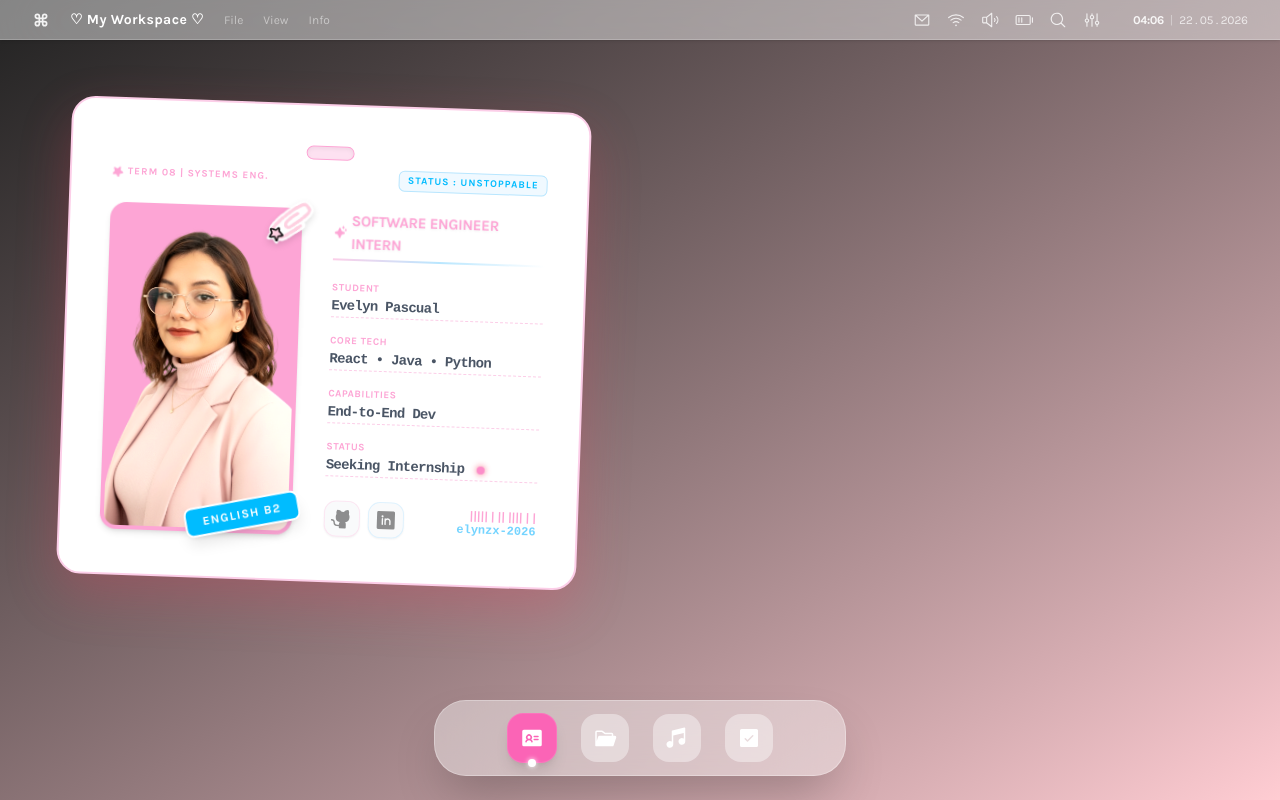
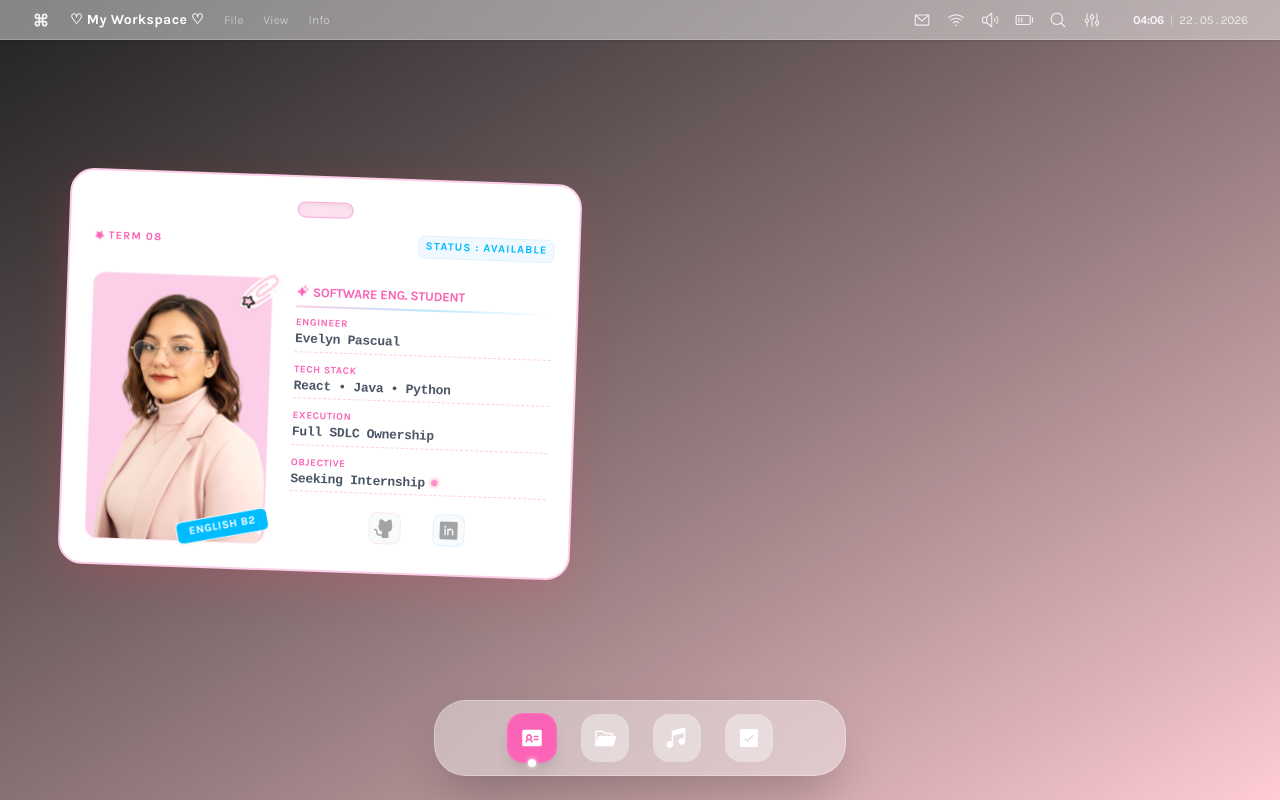
Before and after one commit to elynzx/elynzx-workspace, a React (Vite) app: page / in a window 1280 px wide. Built offline with nearby package versions, Linux system fonts and the light colour scheme.

Commit message:
feat: update IdCard component with new user profile details and improved styling

```diff
--- a/src/features/id-card/IdCard.tsx
+++ b/src/features/id-card/IdCard.tsx
@@ -8,127 +8,120 @@ import ProfilePhoto from "../../assets/ProfilePhoto/Profile_02.png";
 import PaperClip from "../../assets/stickers/paperClip.png";
 
 const idData = {
-  season: "TERM 08 | SYSTEMS ENG.",
-  greeting: "STATUS : UNSTOPPABLE",
-  role: "Software Engineer Intern",
+  season: "TERM 08",
+  greeting: "STATUS : AVAILABLE",
+  role: "Software Eng. Student",
   photo: ProfilePhoto,
   socials: {
     github: "https://github.com",
     linkedin: "https://linkedin.com",
   },
   details: [
-    { label: "Student", value: "Evelyn Pascual" },
-    { label: "Core Tech", value: "React • Java • Python" },
-    { label: "capabilities", value: "End-to-End Dev" },
-    { label: "Status", value: "Seeking Internship", isOnline: true },
+    { label: "Engineer", value: "Evelyn Pascual" },
+    { label: "Tech Stack", value: "React • Java • Python" },
+    { label: "Execution", value: "Full SDLC Ownership", hideOnMobile: true },
+    { label: "Objective", value: "Seeking Internship", isOnline: true },
   ],
 };
 
 export const IdCard = () => {
   return (
-    <div className="absolute top-16 left-6 md:left-16 z-40 rotate-2 text-gray-600 bg-white to-gray-200 w-[90%] max-w-100 md:max-w-130 py-10 px-6 md:px-10 rounded-3xl shadow-[0_20px_50px_rgba(244,63,94,0.25)] border-2 border-pink-200 flex flex-col overflow-hidden pointer-events-auto cursor-grab active:cursor-grabbing select-none">
+    <div className="absolute top-[20%] left-1/2 -translate-x-1/2 md:left-16 md:translate-x-0 z-40 rotate-1 md:rotate-2 text-gray-600 bg-white w-[94%] max-w-85 md:max-w-lg py-4 md:py-6 px-4 md:px-6 rounded-2xl md:rounded-3xl shadow-[0_15px_40px_rgba(244,63,94,0.18)] border-2 border-pink-200 flex flex-col overflow-hidden pointer-events-auto cursor-grab active:cursor-grabbing select-none">
+      <div className="flex flex-col items-center w-full gap-1.5 mb-2.5 md:mb-4">
+        <div className="w-10 h-2 md:h-4 md:w-14 bg-pink-200/60 rounded-full border border-pink-300 shadow-inner" />
 
-      <div className="flex flex-col items-center w-full gap-2 mb-3">
-        <div className="w-12 h-3.5 bg-pink-200/60 rounded-full border border-pink-300 shadow-inner" />
-
-        <div className="text-pink-300 font-code flex justify-between items-center w-full uppercase font-black text-[10px] tracking-widest">
+        <div className="text-pink-400 font-code flex justify-between items-center w-full uppercase font-bold text-[11px] tracking-widest py-2">
           <div className="flex items-center gap-1">
             <StarIcon
-              size={12}
+              size={10}
               weight="fill"
-              className="text-pink-300 animate-spin"
+              className="text-pink-400 animate-spin"
             />
             <p>{idData.season}</p>
           </div>
-          <div className="flex items-center gap-1 text-sky-400 bg-sky-50 px-2 py-0.5 rounded-md border border-sky-200">
+          <div className="flex items-center gap-1 text-sky-400 bg-sky-50 px-1.5 py-0.5 rounded-md border border-sky-100">
             <span>{idData.greeting}</span>
           </div>
         </div>
       </div>
 
-      <div className="flex md:flex-row w-full gap-6 md:gap-8 mt-2 md:mb-1">
+      <div className="flex flex-row w-full gap-4 md:gap-6 items-stretch ">
         <div className="relative flex flex-col items-center shrink-0">
-          <div className="w-32 h-48 md:w-48 md:h-full rounded-2xl overflow-hidden bg-pink-300 p-1 shadow-md">
+          <div className="w-30 md:w-45 h-full rounded-xl overflow-hidden bg-pink-200 border border-pink-100">
             <img
               src={idData.photo}
               alt="Profile Avatar"
-              className="w-full h-full object-cover rounded-xl contrast-110 brightness-105"
+              className="w-full h-full object-cover contrast-105 brightness-102"
             />
           </div>
 
-          <div className="absolute -rotate-12 bottom-1 -right-2 bg-sky-400 text-white text-[12px] px-4 py-1 rounded-lg font-black tracking-widest border-2 border-white shadow-lg uppercase">
+          <div className="absolute -rotate-12 bottom-1.5 -right-1 bg-sky-400 text-white text-[11px] px-3 py-0.5 rounded-md font-black tracking-wider border border-white shadow-xs uppercase">
             English B2
           </div>
 
           <img
             src={PaperClip}
             alt=""
-            className="absolute -top-4 -right-5 w-16 pointer-events-none drop-shadow-md select-none"
+            className="absolute -top-3 -right-4 w-10 md:w-14 pointer-events-none drop-shadow-xs select-none"
           />
         </div>
 
-        <div className="flex flex-col flex-1 text-left justify-between">
+        <div className="flex flex-col flex-1 text-left justify-between min-w-0 md:py-1">
           <div>
             <div className="flex items-center gap-1">
               <SparkleIcon
-                size={14}
+                size={12}
                 weight="fill"
-                className="text-pink-300 animate-bounce"
+                className="text-pink-400 animate-bounce"
               />
-              <p className="text-pink-300 font-black tracking-tight text-[10px] md:text-[15px] uppercase font-code drop-shadow-xs">
+              <p className="text-pink-400 font-black tracking-tight text-[11px] md:text-[13px] uppercase font-code truncate">
                 {idData.role}
               </p>
             </div>
-            <div className="w-full h-0.5 bg-linear-to-r from-pink-200 via-sky-200 to-transparent mt-1 mb-3" />
+            <div className="w-full h-0.5 bg-linear-to-r from-pink-200 via-sky-200 to-transparent mt-1 mb-1.5 md:mb-2" />
           </div>
 
-          <div className="py-2">
+          <div className="flex flex-col gap-1.5 md:gap-3 py-0.5">
             {idData.details.map((info, idx) => (
               <div
                 key={idx}
-                className="flex flex-col border-b border-dashed border-pink-200 items-start mb-4"
+                className={`flex flex-col border-b border-dashed border-pink-200 pb-0.5 items-start w-full ${
+                  info.hideOnMobile ? "hidden md:flex" : "flex"
+                }`}
               >
-                <p className="text-pink-300 text-[10px] font-black tracking-wider uppercase">
+                <p className="text-pink-400 text-[10px] font-black tracking-wider uppercase leading-none">
                   {info.label}
                 </p>
-                <div className="flex items-center gap-3">
-                  <span className="font-title  font-semibold text-[14px] tracking-tighter">
+                <div className="flex items-center gap-1.5 mt-0.5 min-w-0">
+                  <span className="font-title font-semibold text-[12px] md:text-[13px] tracking-tight truncate">
                     {info.value}
                   </span>
                   {info.isOnline && (
-                    <span className="w-2 h-2 rounded-full bg-pink-400 inline-block shadow-[0_0_6px_#f43f5e] animate-pulse" />
+                    <span className="w-1.5 h-1.5 rounded-full bg-pink-400 inline-block shrink-0 shadow-[0_0_4px_#f43f5e] animate-pulse" />
                   )}
                 </div>
               </div>
             ))}
           </div>
 
-          <div className="flex w-full items-center justify-between">
-            <div className="flex gap-2">
+          <div className="flex w-full items-center justify-center gap-5 md:gap-8 mt-4">
             <a
               href={idData.socials.github}
               target="_blank"
               rel="noreferrer"
-                className="p-1.5 bg-gray-50 border border-pink-100 rounded-xl text-bgDeepBlack/50 hover:text-pink-300 hover:border-pink-300 transition-all shadow-xs"
+              className="p-1 bg-gray-50 border border-pink-100 rounded-lg text-bgDeepBlack/40 hover:text-pink-300 transition-all"
             >
+              <img src="" alt="" className="hidden" />
               <GithubLogoIcon size={22} weight="fill" />
             </a>
             <a
               href={idData.socials.linkedin}
               target="_blank"
               rel="noreferrer"
-                className="p-1.5 bg-gray-50 border border-sky-100 rounded-xl text-bgDeepBlack/50 hover:text-sky-400 hover:border-sky-400 transition-all shadow-xs"
+              className="p-1 bg-gray-50 border border-sky-100 rounded-lg text-bgDeepBlack/40 hover:text-sky-400 transition-all"
             >
               <LinkedinLogoIcon size={22} weight="fill" />
             </a>
-            </div>
-
-            <div className="flex flex-col items-end text-[12px] text-pink-300 text-right leading-none select-none font-black">
-              <span>||||| | || |||| | |</span>
-              <span className="text-[12px] mt-0.5 font-title text-sky-300">
-                elynzx-2026
-              </span>
-            </div>
           </div>
         </div>
       </div>
```
Lines whose indentation alone changed are shown as unchanged.
